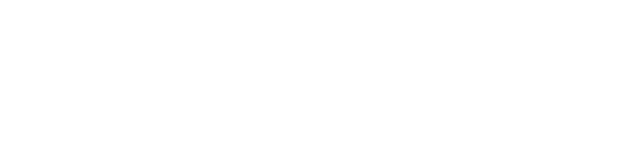
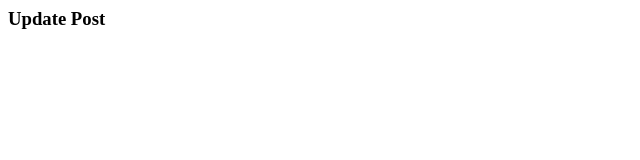
Before and after one commit to maisa80/blog-client-template, a plain HTML site: page admin/update-post.html in a window 1280 px wide. Shown: the whole page, without its empty margins (0-640 px from the left). Drawn offline with Linux system fonts and the light colour scheme.

Commit message:
Update title, add header with h3 tag

```diff
--- a/admin/update-post.html
+++ b/admin/update-post.html
@@ -1,11 +1,20 @@
 <html lang="en">
+
 <head>
     <meta charset="UTF-8">
     <meta name="viewport" content="width=device-width, initial-scale=1.0">
-    <title>Document</title>
+    <title>Update Post</title>
     <link rel="stylesheet" href="css/style.css">
 </head>
+
 <body>
+
+    <header>
+        <h3>
+            Update Post
+        </h3>
+    </header>
     <script src="js/update-post.js"></script>
 </body>
+
 </html>
```
